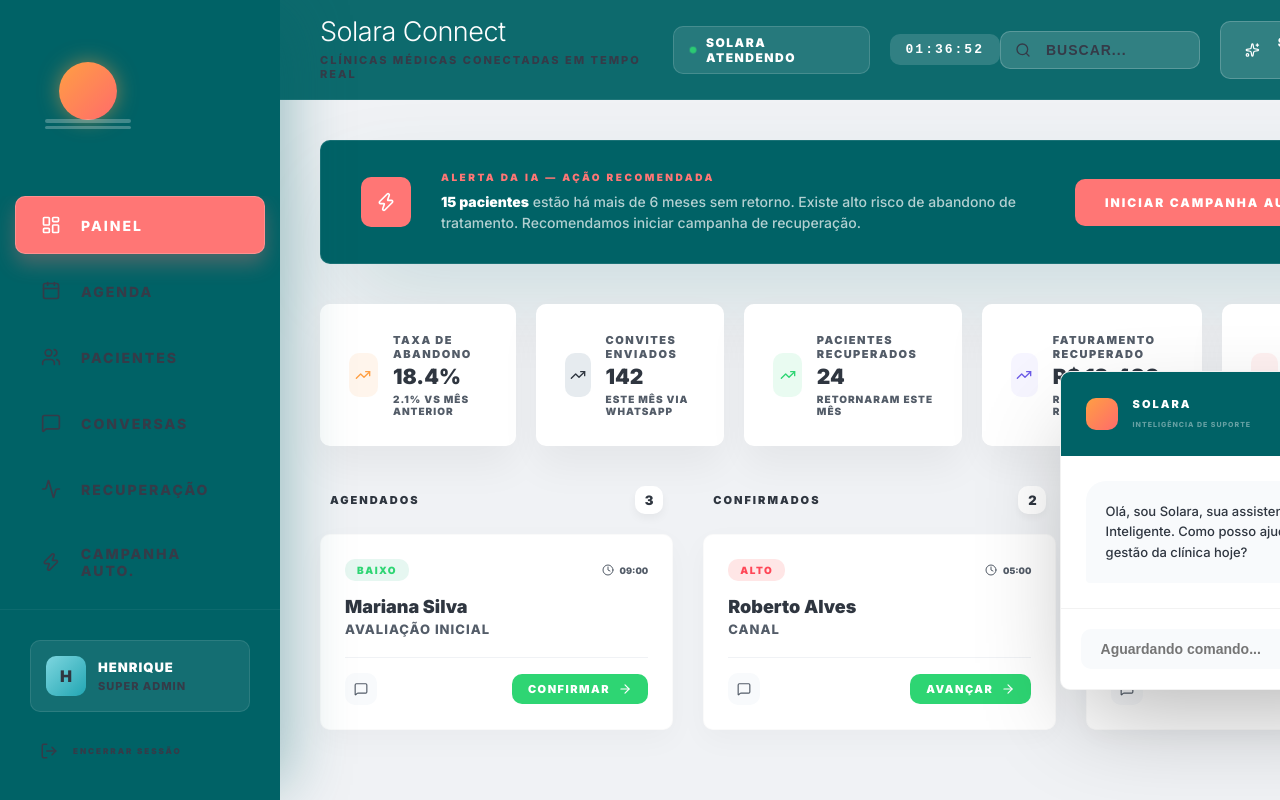
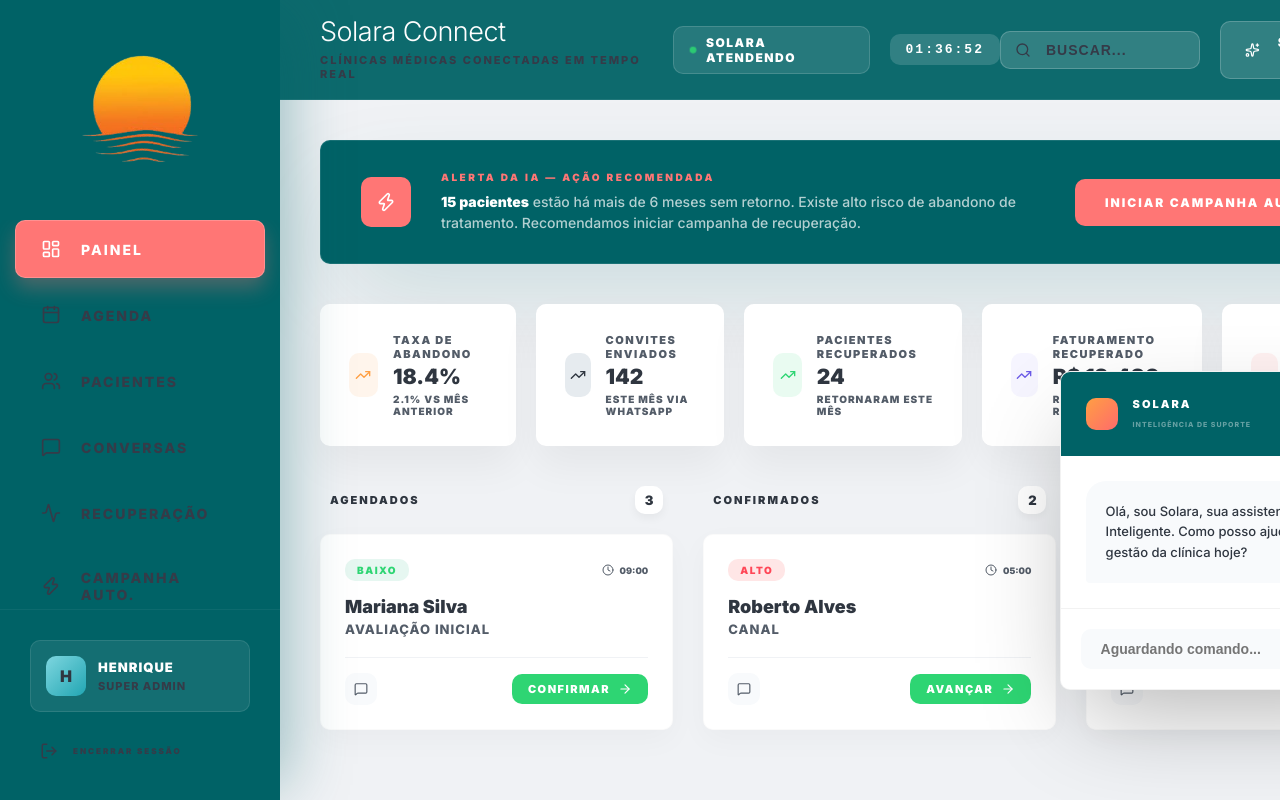
Before and after one commit to Speedpro04/odonto_connect, a Next.js app: page /dashboard in a window 1280 px wide. Built offline with nearby package versions, Linux system fonts and the light colour scheme.

Commit message:
UI: Add uploaded custom logo centered at 140px

```diff
--- a/src/components/Logo/Logo.tsx
+++ b/src/components/Logo/Logo.tsx
@@ -10,13 +10,11 @@ interface LogoProps {
 export default function Logo({ collapsed }: LogoProps) {
   return (
     <div className={`${styles.logo} ${collapsed ? styles.collapsed : ''}`}>
-      <div className={styles.icon}>
-        <div className={styles.sun}></div>
-        <div className={styles.waves}>
-          <div className={styles.wave}></div>
-          <div className={styles.wave}></div>
-        </div>
-      </div>
+      <img
+        src="/solara-logo.png"
+        alt="Solara Connect Logo"
+        className={styles.customLogo}
+      />
     </div>
   );
 }
--- a/src/components/Logo/logo.module.css
+++ b/src/components/Logo/logo.module.css
@@ -1,63 +1,14 @@
 .logo {
   display: flex;
   align-items: center;
-  gap: 16px;
+  justify-content: center;
+  width: 100%;
 }
 
-.icon {
-  width: 116px;
-  height: 116px;
-  background: transparent;
-  display: flex;
-  flex-direction: column;
-  align-items: center;
-  justify-content: center;
-  gap: 5px;
-  flex-shrink: 0;
-}
-
-.sun {
-  width: 58px;
-  height: 58px;
-  background: linear-gradient(135deg, #ff9f43, #ff6b6b);
-  border-radius: 50%;
-  box-shadow: 0 0 20px rgba(255, 159, 67, 0.5);
-}
-
-.waves {
-  width: 86px;
-  height: 15px;
-  display: flex;
-  flex-direction: column;
-  gap: 3px;
-  margin-top: -6px;
-}
-
-.wave {
-  width: 100%;
-  height: 3.5px;
-  background: rgba(255, 255, 255, 0.25);
-  border-radius: 10px;
-}
-
-.text h1 {
-  font-size: 26px;
-  font-weight: 200;
-  color: white;
-  letter-spacing: 3px;
-  line-height: 1;
-}
-
-.text h1 span {
-  font-weight: 900;
-}
-
-.text p {
-  font-size: 12px;
-  font-weight: 900;
-  color: rgba(255, 255, 255, 0.3);
-  letter-spacing: 2px;
-  margin-top: 4px;
+.customLogo {
+  width: 140px;
+  height: 140px;
+  object-fit: contain;
 }
 
 .collapsed {
```
Also changed, not shown: public/solara-logo.png (added).
